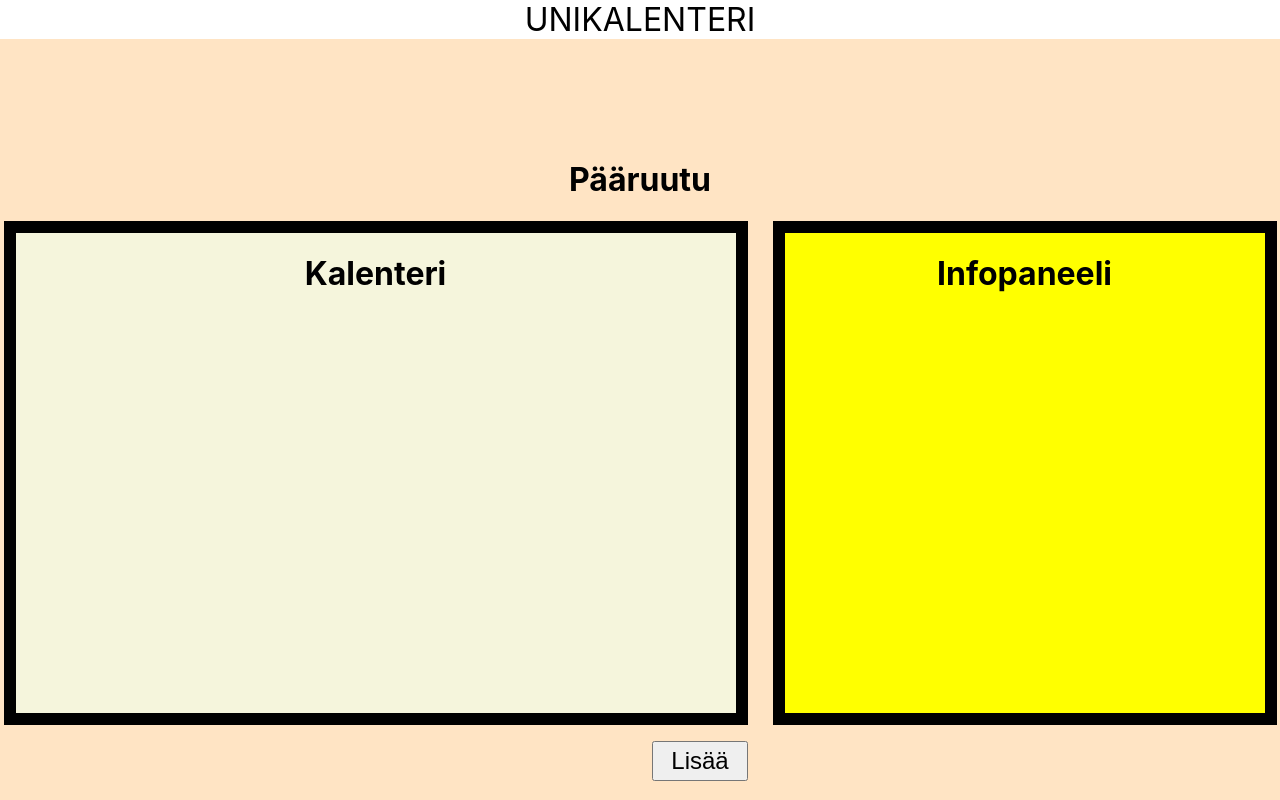
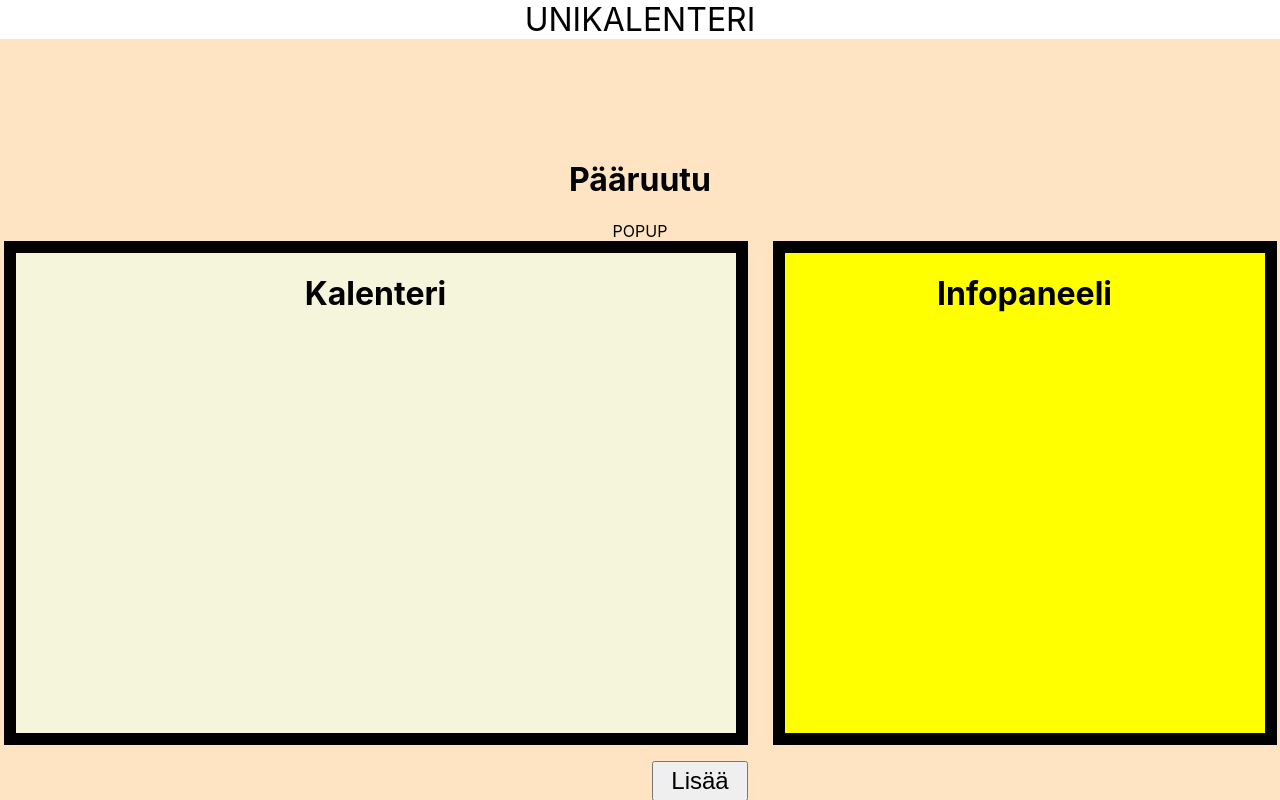
Before and after one commit to aashem/Ohjelmointi4, a React (Create React App) app in the folder unikalenteri/: page / in a window 1280 px wide. Both pictures are taken after a click on the button "Lisää". Shown: the top 800 px of the page. Built offline with nearby package versions, Linux system fonts and the light colour scheme.

Commit message:
lisätty toggleable näppäin

```diff
--- a/unikalenteri/src/App.css
+++ b/unikalenteri/src/App.css
@@ -40,6 +40,10 @@
   margin-left: 25px;
 }
 
+.Lisäysikkuna {
+
+}
+
 .Lisää{
   font-size: x-large;
   margin-top: 2vmin;
--- a/unikalenteri/src/App.js
+++ b/unikalenteri/src/App.js
@@ -1,15 +1,30 @@
+import { useState } from 'react';
 import './App.css';
 
-function Lisää_tapahtuma(){
-  alert("TÄHÄN SE RUUTU MISSÄ VOI LISÄTÄ TAPAHTUMAN")
-}
+
+
 
 
 function App() {
+
+  /*
+  Pää funktio App()
+  */
+
+  //tilakoneet true, false
+  const [popup, setPopup] = useState(false)
+  const [painettu, setPainettu] = useState(true)
+
+  //funtkio joka ohjaa näppäimen toimintaa
+  const lisäyshandler = (e) => {
+    // muuttaa popupista true tai false jos se on true tai false, toglettaa onko visible vai hidden rivillä 35
+   popup ? setPopup(false) : setPopup(true)
+  }
   return (
     <div>
         <header className="Otsikko">UNIKALENTERI</header>
       <div className = "Pääruutu"><h1>Pääruutu</h1>
+      <div className = "Lisäysikkuna" style = {{visibility: popup ? "visible" : "hidden"}}>POPUP</div>
         <div className = "Kalenteri"><h1>Kalenteri</h1></div>
         <div className = "Infopaneeli">
           <h1>
@@ -17,7 +32,7 @@ function App() {
           </h1>
         </div>
         <div>
-          <button className = "Lisää" onClick={Lisää_tapahtuma}>
+          <button className = "Lisää" onClick={lisäyshandler} style ={{visibility: painettu ? "visible" : "hidden"}}>
             Lisää
           </button>
         </div>
```
